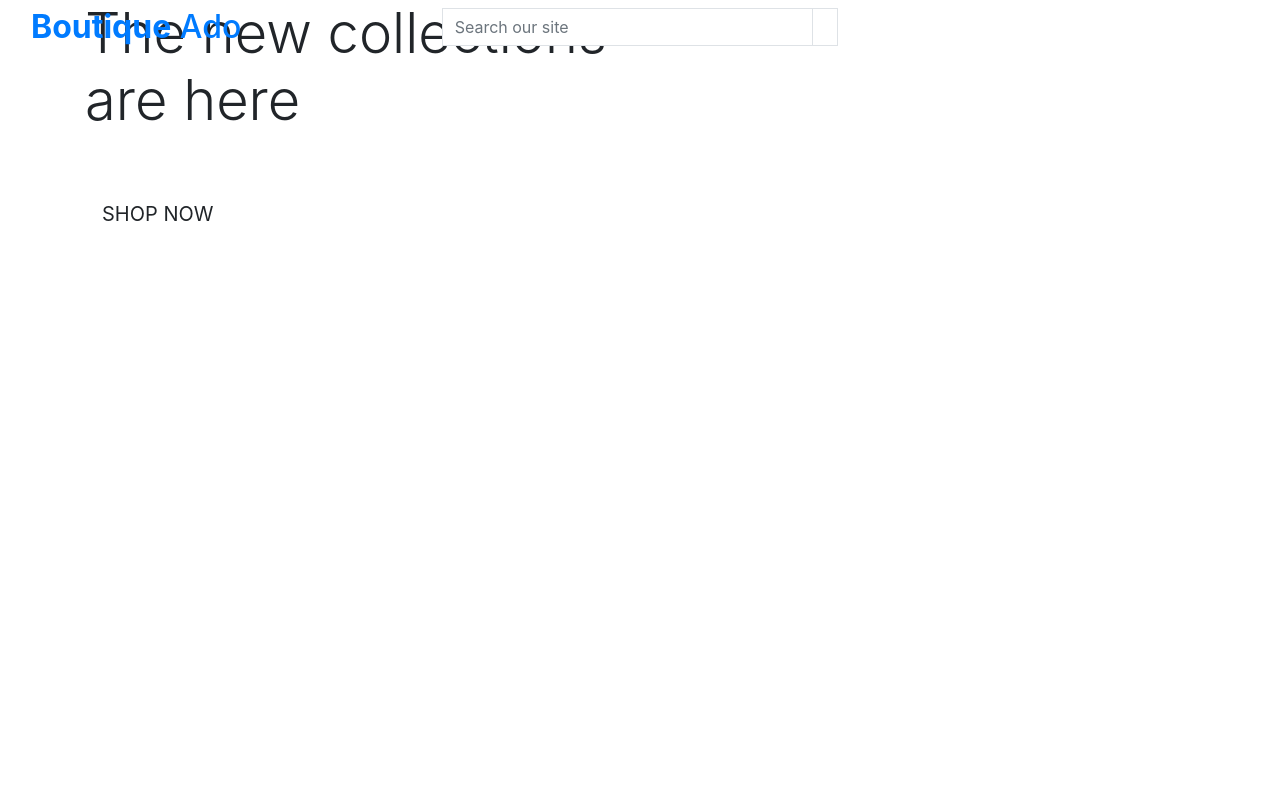
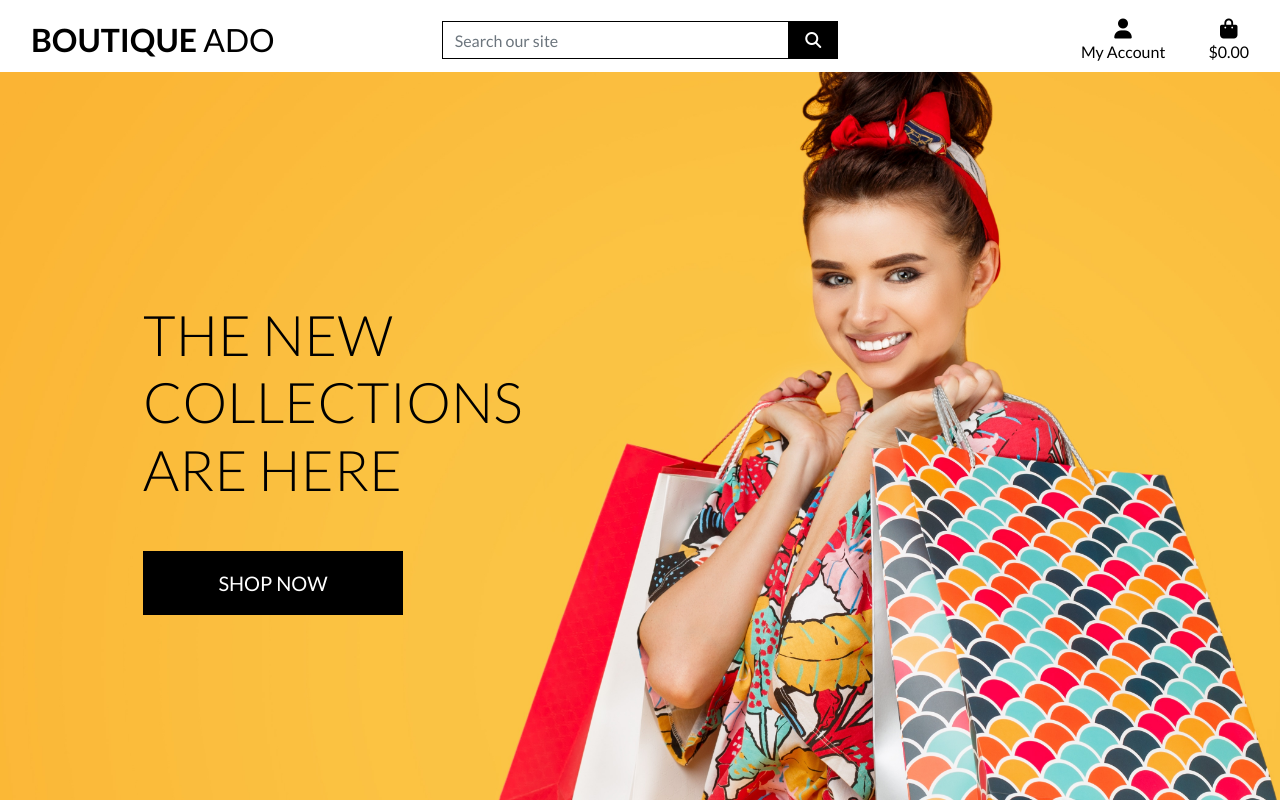
Before and after one commit to IsaHu-dev/boutique_ado_v1, a Django app: page / in a window 1280 px wide. Run offline with Django 3.2, Linux system fonts and the light colour scheme; some libraries are stand-ins or nearby versions.

Commit message:
add cover image to index page and styling

```diff
--- a/boutique_ado/settings.py
+++ b/boutique_ado/settings.py
@@ -149,6 +149,10 @@
 # https://docs.djangoproject.com/en/3.2/howto/static-files/
 
 STATIC_URL = '/static/'
+STATICFILES_DIRS = (os.path.join(BASE_DIR, 'static'),) # Add this line to include the static directory
+
+MEDIA_URL='/media/'
+MEDIA_ROOT=os.path.join(BASE_DIR,'media') # Add this line to include the media directory
 
 # Default primary key field type
 # https://docs.djangoproject.com/en/3.2/ref/settings/#default-auto-field
--- a/boutique_ado/urls.py
+++ b/boutique_ado/urls.py
@@ -1,9 +1,10 @@
 from django.contrib import admin
 from django.urls import path, include
+from django.conf import settings
+from django.conf.urls.static import static
 
 urlpatterns = [
     path('admin/', admin.site.urls),
     path('accounts/', include('allauth.urls')),
     path('', include('home.urls')),
-
-]
+] + static(settings.MEDIA_URL, document_root=settings.MEDIA_ROOT) # Serve media files in development
--- /dev/null
+++ b/static/css/base.css
@@ -0,0 +1,81 @@
+html {
+    height: 100%;
+}
+
+body {
+    background: url('/media/homepage_background_cropped.jpg') no-repeat center center fixed;
+    background-size: cover;
+    height: calc(100vh - 164px);
+    color: #555;
+    font-family: 'Lato';
+}
+
+/* from Bulma */
+.icon {
+    align-items: center;
+    display: inline-flex;
+    justify-content: center;
+    height: 1.5rem;
+    width: 1.5rem;
+}
+
+.logo-font {
+    text-transform: uppercase;
+}
+
+.main-logo-link {
+    width: fit-content;
+}
+
+.shop-now-button {
+    background: black;
+    color: white;
+    min-width: 260px;
+}
+
+.btn-black {
+    background: black;
+    color: white;
+}
+
+.shop-now-button:hover,
+.shop-now-button:active,
+.shop-now-button:focus,
+.btn-black:hover,
+.btn-black:active,
+.btn-black:focus {
+    background: #222;
+    color: white;
+}
+
+.text-black {
+    color: #000 !important;
+}
+
+.border-black {
+    border: 1px solid black !important;
+}
+
+/* -------------------------------- Media Queries */
+
+/* Slightly larger container on xl screens */
+@media (min-width: 1200px) {
+  .container {
+    max-width: 80%;
+  }
+}
+
+/* fixed top navbar only on medium and up */
+@media (min-width: 992px) {
+    .fixed-top-desktop-only {
+        position: fixed;
+        top: 0;
+        right: 0;
+        left: 0;
+        z-index: 1030;
+    }
+
+    .header-container {
+        padding-top: 164px;
+    }
+}
--- a/templates/base.html
+++ b/templates/base.html
@@ -15,14 +15,17 @@
   {% endblock %}
 
   {% block corecss %}
+  <link href="https://fonts.googleapis.com/css2?family=Lato:ital,wght@0,100;0,300;0,400;0,700;0,900;1,100;1,300;1,400;1,700;1,900&display=swap" rel="stylesheet">
   <link rel="stylesheet" href="https://stackpath.bootstrapcdn.com/bootstrap/4.4.1/css/bootstrap.min.css"
     integrity="sha384-Vkoo8x4CGsO3+Hhxv8T/Q5PaXtkKtu6ug5TOeNV6gBiFeWPGFN9MuhOf23Q9Ifjh" crossorigin="anonymous">
+  <link rel="stylesheet" href="{% static 'css/base.css' %}">
   {% endblock %}
 
   {% block extra_css %}
   {% endblock %}
 
   {% block corejs %}
+  <script src="https://kit.fontawesome.com/715cfc8d8f.js" crossorigin="anonymous"></script>
   <script src="https://cdn.jsdelivr.net/npm/jquery@3.5.1/dist/jquery.min.js"
     integrity="sha256-9/aliU8dGd2tb6OSsuzixeV4y/faTqgFtohetphbbj0=" crossorigin="anonymous"></script>
   <script src="https://cdn.jsdelivr.net/npm/popper.js@1.16.0/dist/umd/popper.min.js"
@@ -41,7 +44,7 @@
 
 <body>
   <header class="container-fluid fixed-top">
-    <div class="row">
+    <div id="topnav" class="row bg-white pt-lg-2 d-none d-lg-flex">
       <div class="col-12 col-lg-4 my-auto py-1 py-lg-0 text-center text-lg-left">
         <a href="{% url 'home' %}" class="nav-link main-logo-link">
           <h2 class="logo-font text-black my-0"><strong>Boutique</strong> Ado</h2>
@@ -64,8 +67,41 @@
       </div>
       <div class="col-12 col-lg-4 my-auto py-1 py-lg-0">
         <ul class="list-inline list-unstyled text-center text-lg-right my-0">
-          <li class="list-inline-item dropdown"></li>
-          <li class="list-inline-item"></li>
+          <li class="list-inline-item dropdown">
+            <a class="text-black nav-link" href="#" id="user-options" data-toggle="dropdown" aria-haspopup="true"
+              aria-expanded="false">
+              <div class="text-center">
+                <div><i class="fas fa-user fa-lg"></i></div>
+                <p class="my-0">My Account</p>
+              </div>
+            </a>
+            <div class="dropdown-menu border-0" aria-labelledby="user-options">
+              {% if request.user.is_authenticated %}
+              {% if request.user.is_superuser %}
+              <a href="" class="dropdown-item">Product Management</a>
+              {% endif %}
+              <a href="" class="dropdown-item">My Profile</a>
+              <a href="{% url 'account_logout' %}" class="dropdown-item">Logout</a>
+              {% else %}
+              <a href="{% url 'account_signup' %}" class="dropdown-item">Register</a>
+              <a href="{% url 'account_login' %}" class="dropdown-item">Login</a>
+              {% endif %}
+            </div>
+          </li>
+          <li class="list-inline-item">
+            <a class="{% if grand_total %}text-info font-weight-bold{% else %}text-black{% endif %} nav-link" href="">
+              <div class="text-center">
+                <div><i class="fas fa-shopping-bag fa-lg"></i></div>
+                <p class="my-0">
+                  {% if grand_total %}
+                    ${{ grand_total|floatformat:2 }}
+                  {% else %}
+                    $0.00
+                  {% endif %}
+                </p>
+              </div>
+            </a>
+          </li>
         </ul>
       </div>
     </div>
```
Also changed, not shown: media/homepage_background_cropped.jpg (added).
